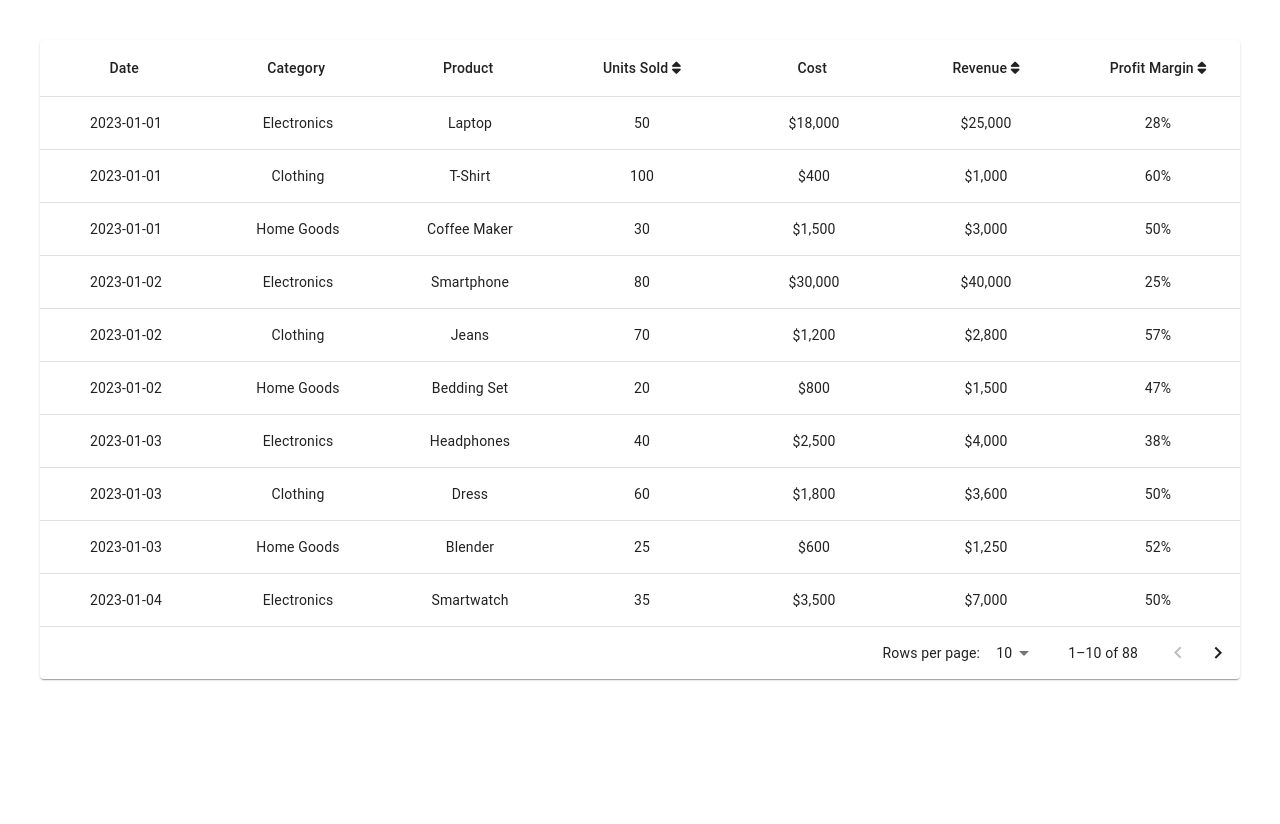
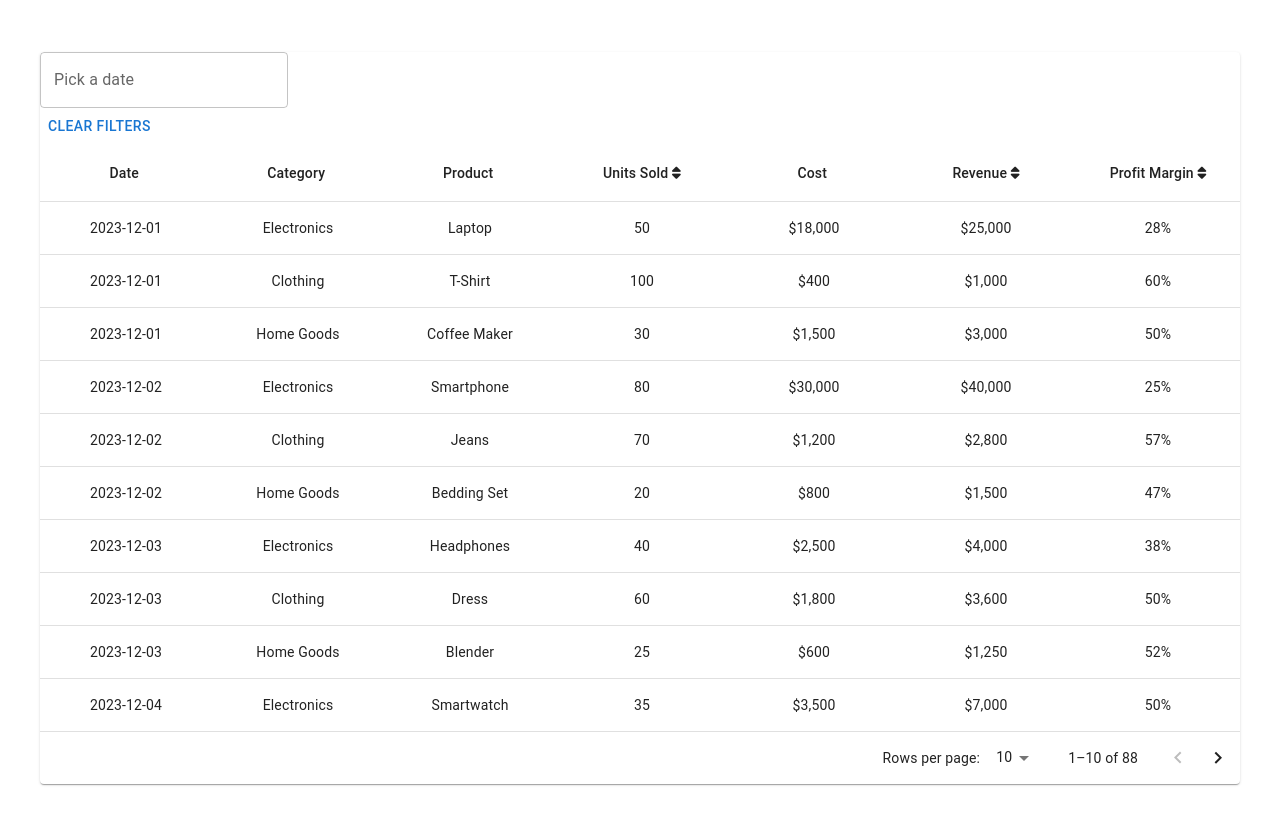
Before and after one commit to polinavafik/dashboard, a React (Vite) app: page / in a window 1280 px wide. Shown: the top 824 px of the page. Before the commit the page ends 800 px from the top, so only its background shows below. Built offline with nearby package versions, Linux system fonts and the light colour scheme.

Commit message:
feat: filter by day (w bug)

```diff
--- a/package.json
+++ b/package.json
@@ -14,8 +14,10 @@
     "@emotion/styled": "^11.11.0",
     "@fortawesome/fontawesome-free": "^6.5.1",
     "@mui/material": "^5.14.19",
+    "@mui/x-date-pickers": "^6.18.2",
     "@reduxjs/toolkit": "^1.9.7",
     "classnames": "^2.3.2",
+    "dayjs": "^1.11.10",
     "react": "^18.2.0",
     "react-dom": "^18.2.0",
     "react-redux": "^8.1.3",
--- a/src/App.css
+++ b/src/App.css
@@ -2,7 +2,7 @@
 
 #root {
   max-width: 1280px;
-  margin: 0 auto;
+  margin: 20px auto;
   padding: 2rem;
   /* text-align: center; */
 }
--- a/src/app/TableDataSlice.js
+++ b/src/app/TableDataSlice.js
@@ -2,11 +2,16 @@ import { createSlice } from "@reduxjs/toolkit";
 import { preparedData } from "../utils/data";
 
 const initialState = {
+  originData: preparedData,
   tableData: preparedData,
   sortOptions: {
     revenue: "default",
     sold: "default",
     margin: "default",
+  },
+  filters: {
+    day: null,
+    category: "all",
   },
 };
 
@@ -34,20 +39,63 @@ const TableDataSlice = createSlice({
           break;
 
         case "desc":
+          if (state.filters.day !== null || state.filters.category !== "all") {
+            state.tableData = state.tableData.slice();
+          } else {
+            state.tableData = state.originData.slice();
+          }
           state.sortOptions[column] = "default";
-          state.tableData = preparedData.slice();
+
+          // old BUG🐞 returns everything on default because of current logic
+          // new BUG🐞 I cannot recieve default unsorted tabledata, because its modified
           break;
 
         default:
           break;
       }
     },
+
+    setFilter: (state, action) => {
+      const { filterType, value } = action.payload;
+      state.filters[filterType] = value;
+
+      state.tableData = state.originData.filter(product => {
+        if (state.filters.day !== null && state.filters.day !== product.date) {
+          return false;
+        }
+
+        if (
+          state.filters.category !== "all" &&
+          state.filters.category !== product.category
+        ) {
+          return false;
+        }
+
+        return true;
+      });
+    },
+
+    clearFilters: state => {
+      state.filters = {
+        day: null,
+        category: "all",
+      };
+
+      //idk maybe?
+      (state.sortOptions = {
+        revenue: "default",
+        sold: "default",
+        margin: "default",
+      }),
+        (state.tableData = state.originData.slice());
+    },
   },
 });
 
-export const { toggleSort } = TableDataSlice.actions;
+export const { toggleSort, setFilter, clearFilters } = TableDataSlice.actions;
 
 export const selectTableData = state => state.tableData.tableData;
 export const selectSortOptions = state => state.tableData.sortOptions;
+export const selectFilters = state => state.tableData.filters;
 
 export default TableDataSlice.reducer;
--- /dev/null
+++ b/src/components/DatePickComponent.jsx
@@ -0,0 +1,21 @@
+/* eslint-disable react/prop-types */
+import dayjs from "dayjs";
+import { AdapterDayjs } from "@mui/x-date-pickers/AdapterDayjs";
+import { LocalizationProvider } from "@mui/x-date-pickers/LocalizationProvider";
+import { DatePicker } from "@mui/x-date-pickers/DatePicker";
+
+export const DatePickComponent = ({ filters, onSetDate }) => {
+  const { day } = filters;
+
+  return (
+    <LocalizationProvider dateAdapter={AdapterDayjs}>
+      <DatePicker
+        label="Pick a date"
+        value={day}
+        onChange={newValue => {
+          onSetDate(dayjs(newValue).format("YYYY-MM-DD"));
+        }}
+      />
+    </LocalizationProvider>
+  );
+};
--- a/src/components/TableComponent.jsx
+++ b/src/components/TableComponent.jsx
@@ -1,4 +1,6 @@
-import * as React from "react";
+import { useState } from "react";
+import { useSelector, useDispatch } from "react-redux";
+import cn from "classnames";
 import {
   Paper,
   Table,
@@ -8,19 +10,22 @@ import {
   TableHead,
   TablePagination,
   TableRow,
+  Button,
 } from "@mui/material";
 import { columns } from "../utils/constants";
-import { useSelector, useDispatch } from "react-redux";
 import {
   toggleSort,
+  setFilter,
+  clearFilters,
   selectTableData,
   selectSortOptions,
+  selectFilters,
 } from "../app/TableDataSlice";
-import cn from "classnames";
+import { DatePickComponent } from "./DatePickComponent";
 
 export const TableComponent = () => {
-  const [page, setPage] = React.useState(0);
-  const [rowsPerPage, setRowsPerPage] = React.useState(10);
+  const [page, setPage] = useState(0);
+  const [rowsPerPage, setRowsPerPage] = useState(10);
 
   const handleChangePage = (event, newPage) => {
     setPage(newPage);
@@ -34,13 +39,29 @@ export const TableComponent = () => {
   const dispatch = useDispatch();
   const tableData = useSelector(selectTableData);
   const sortOptions = useSelector(selectSortOptions);
+  const filters = useSelector(selectFilters);
 
   const handleSort = column => {
     dispatch(toggleSort({ column }));
   };
 
+  const handleFilterByDay = date => {
+    dispatch(setFilter({ filterType: "day", value: date }));
+  };
+
+  const handleClearFilters = () => {
+    dispatch(clearFilters());
+  };
+
   return (
     <Paper sx={{ width: "100%", overflow: "hidden" }}>
+      <div>
+        <DatePickComponent filters={filters} onSetDate={handleFilterByDay} />
+      </div>
+      <div>
+        <Button onClick={handleClearFilters}>Clear Filters</Button>
+      </div>
+
       <TableContainer sx={{ maxHeight: 600 }}>
         <Table stickyHeader aria-label="sticky table">
           <TableHead>
@@ -94,6 +115,7 @@ export const TableComponent = () => {
           </TableBody>
         </Table>
       </TableContainer>
+
       <TablePagination
         rowsPerPageOptions={[10, 25, 50]}
         component="div"
--- a/src/utils/data.js
+++ b/src/utils/data.js
@@ -3,7 +3,7 @@ import { getProfitMargin } from "../utils/getProfitMargin";
 
 export const tableData = [
   {
-    date: "2023-01-01",
+    date: "2023-12-01",
     category: "Electronics",
     name: "Laptop",
     sold: 50,
@@ -11,7 +11,7 @@ export const tableData = [
     cost: 18000,
   },
   {
-    date: "2023-01-01",
+    date: "2023-12-01",
     category: "Clothing",
     name: "T-Shirt",
     sold: 100,
@@ -19,7 +19,7 @@ export const tableData = [
     cost: 400,
   },
   {
-    date: "2023-01-01",
+    date: "2023-12-01",
     category: "Home Goods",
     name: "Coffee Maker",
     sold: 30,
@@ -27,7 +27,7 @@ export const tableData = [
     cost: 1500,
   },
   {
-    date: "2023-01-02",
+    date: "2023-12-02",
     category: "Electronics",
     name: "Smartphone",
     sold: 80,
@@ -35,7 +35,7 @@ export const tableData = [
     cost: 30000,
   },
   {
-    date: "2023-01-02",
+    date: "2023-12-02",
     category: "Clothing",
     name: "Jeans",
     sold: 70,
@@ -43,7 +43,7 @@ export const tableData = [
     cost: 1200,
   },
   {
-    date: "2023-01-02",
+    date: "2023-12-02",
     category: "Home Goods",
     name: "Bedding Set",
     sold: 20,
@@ -51,7 +51,7 @@ export const tableData = [
     cost: 800,
   },
   {
-    date: "2023-01-03",
+    date: "2023-12-03",
     category: "Electronics",
     name: "Headphones",
     sold: 40,
@@ -59,7 +59,7 @@ export const tableData = [
     cost: 2500,
   },
   {
-    date: "2023-01-03",
+    date: "2023-12-03",
     category: "Clothing",
     name: "Dress",
     sold: 60,
@@ -67,7 +67,7 @@ export const tableData = [
     cost: 1800,
   },
   {
-    date: "2023-01-03",
+    date: "2023-12-03",
     category: "Home Goods",
     name: "Blender",
     sold: 25,
@@ -75,7 +75,7 @@ export const tableData = [
     cost: 600,
   },
   {
-    date: "2023-01-04",
+    date: "2023-12-04",
     category: "Electronics",
     name: "Smartwatch",
     sold: 35,
@@ -83,7 +83,7 @@ export const tableData = [
     cost: 3500,
   },
   {
-    date: "2023-01-04",
+    date: "2023-12-04",
     category: "Clothing",
     name: "Sweater",
     sold: 45,
@@ -91,7 +91,7 @@ export const tableData = [
     cost: 1000,
   },
   {
-    date: "2023-01-04",
+    date: "2023-12-04",
     category: "Home Goods",
     name: "Vacuum Cleaner",
     sold: 15,
@@ -99,7 +99,7 @@ export const tableData = [
     cost: 800,
   },
   {
-    date: "2023-01-05",
+    date: "2023-12-05",
     category: "Electronics",
     name: "Gaming Console",
     sold: 60,
@@ -107,7 +107,7 @@ export const tableData = [
     cost: 20000,
   },
   {
-    date: "2023-01-05",
+    date: "2023-12-05",
     category: "Clothing",
     name: "Sneakers",
     sold: 90,
@@ -115,7 +115,7 @@ export const tableData = [
     cost: 2500,
   },
   {
-    date: "2023-01-05",
+    date: "2023-12-05",
     category: "Home Goods",
     name: "Cookware Set",
     sold: 25,
@@ -123,7 +123,7 @@ export const tableData = [
     cost: 1200,
   },
   {
-    date: "2023-01-06",
+    date: "2023-12-06",
     category: "Electronics",
     name: "Digital Camera",
     sold: 30,
@@ -131,7 +131,7 @@ export const tableData = [
     cost: 6000,
   },
   {
-    date: "2023-01-06",
+    date: "2023-12-06",
     category: "Clothing",
     name: "Jacket",
     sold: 40,
@@ -139,7 +139,7 @@ export const tableData = [
     cost: 2000,
   },
   {
-    date: "2023-01-06",
+    date: "2023-12-06",
     category: "Home Goods",
     name: "Air Purifier",
     sold: 15,
@@ -147,7 +147,7 @@ export const tableData = [
     cost: 800,
   },
   {
-    date: "2023-01-07",
+    date: "2023-12-07",
     category: "Electronics",
     name: "Wireless Earbuds",
     sold: 50,
@@ -155,7 +155,7 @@ export const tableData = [
     cost: 3000,
   },
   {
-    date: "2023-01-07",
+    date: "2023-12-07",
     category: "Clothing",
     name: "Skirt",
     sold: 30,
@@ -163,7 +163,7 @@ export const tableData = [
     cost: 700,
   },
   {
-    date: "2023-01-07",
+    date: "2023-12-07",
     category: "Home Goods",
     name: "Towel Set",
     sold: 20,
@@ -171,7 +171,7 @@ export const tableData = [
     cost: 400,
   },
   {
-    date: "2023-01-08",
+    date: "2023-12-08",
     category: "Electronics",
     name: "Tablet",
     sold: 45,
@@ -179,7 +179,7 @@ export const tableData = [
     cost: 10000,
   },
   {
-    date: "2023-01-08",
+    date: "2023-12-08",
     category: "Clothing",
     name: "Hat",
     sold: 25,
@@ -187,7 +187,7 @@ export const tableData = [
     cost: 600,
   },
   {
-    date: "2023-01-08",
+    date: "2023-12-08",
     category: "Home Goods",
     name: "Lamp",
     sold: 10,
@@ -195,7 +195,7 @@ export const tableData = [
     cost: 250,
   },
   {
-    date: "2023-01-09",
+    date: "2023-12-09",
     category: "Electronics",
     name: "TV",
     sold: 20,
@@ -203,7 +203,7 @@ export const tableData = [
     cost: 7000,
   },
   {
-    date: "2023-01-09",
+    date: "2023-12-09",
     category: "Clothing",
     name: "Pajamas",
     sold: 30,
@@ -211,7 +211,7 @@ export const tableData = [
     cost: 800,
   },
   {
-    date: "2023-01-09",
+    date: "2023-12-09",
     category: "Home Goods",
     name: "Wall Clock",
     sold: 15,
@@ -219,7 +219,7 @@ export const tableData = [
     cost: 400,
   },
   {
-    date: "2023-01-10",
+    date: "2023-12-10",
     category: "Electronics",
     name: "Soundbar",
     sold: 25,
@@ -227,7 +227,7 @@ export const tableData = [
     cost: 2500,
   },
   {
-    date: "2023-01-10",
+    date: "2023-12-10",
     category: "Clothing",
     name: "Sunglasses",
     sold: 40,
@@ -235,7 +235,7 @@ export const tableData = [
     cost: 1000,
   },
   {
-    date: "2023-01-10",
+    date: "2023-12-10",
     category: "Home Goods",
     name: "Outdoor Furniture",
     sold: 10,
@@ -243,7 +243,7 @@ export const tableData = [
     cost: 500,
   },
   {
-    date: "2023-01-11",
+    date: "2023-12-11",
     category: "Electronics",
     name: "Digital Watch",
     sold: 55,
@@ -251,7 +251,7 @@ export const tableData = [
     cost: 3000,
   },
   {
-    date: "2023-01-11",
+    date: "2023-12-11",
     category: "Clothing",
     name: "Hoodie",
     sold: 75,
@@ -259,7 +259,7 @@ export const tableData = [
     cost: 1800,
   },
   {
-    date: "2023-01-11",
+    date: "2023-12-11",
     category: "Home Goods",
     name: "Candle Holder",
     sold: 18,
@@ -267,7 +267,7 @@ export const tableData = [
     cost: 400,
   },
   {
-    date: "2023-01-12",
+    date: "2023-12-12",
     category: "Electronics",
     name: "Bluetooth Speaker",
     sold: 38,
@@ -275,7 +275,7 @@ export const tableData = [
     cost: 2000,
   },
   {
-    date: "2023-01-12",
+    date: "2023-12-12",
     category: "Clothing",
     name: "Pants",
     sold: 65,
@@ -283,7 +283,7 @@ export const tableData = [
     cost: 1500,
   },
   {
-    date: "2023-01-12",
+    date: "2023-12-12",
     category: "Home Goods",
     name: "Plant Pot",
     sold: 22,
@@ -291,7 +291,7 @@ export const tableData = [
     cost: 500,
   },
   {
-    date: "2023-01-13",
+    date: "2023-12-13",
     category: "Electronics",
     name: "Fitness Tracker",
     sold: 42,
@@ -299,7 +299,7 @@ export const tableData = [
     cost: 2000,
   },
   {
-    date: "2023-01-13",
+    date: "2023-12-13",
     category: "Clothing",
     name: "Dress Shirt",
     sold: 55,
@@ -307,7 +307,7 @@ export const tableData = [
     cost: 1300,
   },
   {
-    date: "2023-01-13",
+    date: "2023-12-13",
     category: "Home Goods",
     name: "Picture Frame",
     sold: 15,
@@ -315,7 +315,7 @@ export const tableData = [
     cost: 400,
   },
   {
-    date: "2023-01-14",
+    date: "2023-12-14",
     category: "Electronics",
     name: "Wireless Charger",
     sold: 28,
@@ -323,7 +323,7 @@ export const tableData = [
     cost: 1400,
   },
   {
-    date: "2023-01-14",
+    date: "2023-12-14",
     category: "Clothing",
     name: "Sweatpants",
     sold: 48,
@@ -331,7 +331,7 @@ export const tableData = [
     cost: 1200,
   },
   {
-    date: "2023-01-14",
+    date: "2023-12-14",
     category: "Home Goods",
     name: "Throw Blanket",
     sold: 20,
@@ -339,7 +339,7 @@ export const tableData = [
     cost: 500,
   },
   {
-    date: "2023-01-15",
+    date: "2023-12-15",
     category: "Electronics",
     name: "Smart Thermostat",
     sold: 35,
@@ -347,7 +347,7 @@ export const tableData = [
     cost: 1800,
   },
   {
-    date: "2023-01-15",
+    date: "2023-12-15",
     category: "Clothing",
     name: "Scarf",
     sold: 25,
@@ -355,7 +355,7 @@ export const tableData = [
     cost: 600,
   },
   {
-    date: "2023-01-15",
+    date: "2023-12-15",
     category: "Home Goods",
     name: "Bookshelf",
     sold: 12,
@@ -363,7 +363,7 @@ export const tableData = [
     cost: 600,
   },
   {
-    date: "2023-01-16",
+    date: "2023-12-16",
     category: "Electronics",
     name: "VR Headset",
     sold: 20,
@@ -371,7 +371,7 @@ export const tableData = [
     cost: 4000,
   },
   {
-    date: "2023-01-16",
+    date: "2023-12-16",
     category: "Clothing",
     name: "Winter Jacket",
     sold: 30,
@@ -379,7 +379,7 @@ export const tableData = [
     cost: 750,
   },
   {
-    date: "2023-01-16",
+    date: "2023-12-16",
     category: "Home Goods",
     name: "Desk Organizer",
     sold: 18,
@@ -387,7 +387,7 @@ export const tableData = [
     cost: 450,
   },
   {
-    date: "2023-01-17",
+    date: "2023-12-17",
     category: "Electronics",
     name: "Portable Charger",
     sold: 25,
@@ -395,7 +395,7 @@ export const tableData = [
     cost: 1200,
   },
   {
-    date: "2023-01-17",
+    date: "2023-12-17",
     category: "Clothing",
     name: "Gloves",
     sold: 22,
@@ -403,7 +403,7 @@ export const tableData = [
     cost: 550,
   },
   {
-    date: "2023-01-17",
+    date: "2023-12-17",
     category: "Home Goods",
     name: "Cushions",
     sold: 15,
@@ -411,7 +411,7 @@ export const tableData = [
     cost: 350,
   },
   {
-    date: "2023-01-18",
+    date: "2023-12-18",
     category: "Electronics",
     name: "Wireless Mouse",
     sold: 28,
@@ -419,7 +419,7 @@ export const tableData = [
     cost: 1400,
   },
   {
-    date: "2023-01-18",
+    date: "2023-12-18",
     category: "Clothing",
     name: "Beanie",
     sold: 20,
@@ -427,7 +427,7 @@ export const tableData = [
     cost: 500,
   },
   {
-    date: "2023-01-18",
+    date: "2023-12-18",
     category: "Home Goods",
     name: "Shoe Rack",
     sold: 10,
@@ -435,7 +435,7 @@ export const tableData = [
     cost: 250,
   },
   {
-    date: "2023-01-19",
+    date: "2023-12-19",
     category: "Electronics",
     name: "Bluetooth Earphones",
     sold: 35,
@@ -443,7 +443,7 @@ export const tableData = [
     cost: 1600,
   },
   {
-    date: "2023-01-19",
+    date: "2023-12-19",
     category: "Clothing",
     name: "Polo Shirt",
     sold: 18,
@@ -451,7 +451,7 @@ export const tableData = [
     cost: 450,
   },
   {
-    date: "2023-01-19",
+    date: "2023-12-19",
     category: "Home Goods",
     name: "Laptop Stand",
     sold: 15,
@@ -459,7 +459,7 @@ export const tableData = [
     cost: 350,
   },
   {
-    date: "2023-01-20",
+    date: "2023-12-20",
     category: "Electronics",
     name: "Webcam",
     sold: 22,
@@ -467,7 +467,7 @@ export const tableData = [
     cost: 1000,
   },
   {
-    date: "2023-01-20",
+    date: "2023-12-20",
     category: "Clothing",
     name: "Socks",
     sold: 25,
@@ -475,7 +475,7 @@ export const tableData = [
     cost: 600,
   },
   {
-    date: "2023-01-20",
+    date: "2023-12-20",
     category: "Home Goods",
     name: "Mirror",
     sold: 12,
@@ -483,7 +483,7 @@ export const tableData = [
     cost: 300,
   },
   {
-    date: "2023-01-21",
+    date: "2023-12-21",
     category: "Electronics",
     name: "Power Bank",
     sold: 30,
@@ -491,7 +491,7 @@ export const tableData = [
     cost: 1500,
   },
   {
-    date: "2023-01-21",
+    date: "2023-12-21",
     category: "Clothing",
     name: "Denim Jacket",
     sold: 15,
@@ -499,7 +499,7 @@ export const tableData = [
     cost: 350,
   },
   {
-    date: "2023-01-21",
+    date: "2023-12-21",
     category: "Home Goods",
     name: "Shower Curtain",
     sold: 20,
@@ -507,7 +507,7 @@ export const tableData = [
     cost: 500,
   },
   {
-    date: "2023-01-22",
+    date: "2023-12-22",
     category: "Electronics",
     name: "Fitness Smartwatch",
     sold: 40,
@@ -515,7 +515,7 @@ export const tableData = [
     cost: 2000,
   },
   {
-    date: "2023-01-22",
+    date: "2023-12-22",
     category: "Clothing",
     name: "Cardigan",
     sold: 18,
@@ -523,7 +523,7 @@ export const tableData = [
     cost: 450,
   },
   {
-    date: "2023-01-22",
+    date: "2023-12-22",
     category: "Home Goods",
     name: "Candles",
     sold: 25,
@@ -531,7 +531,7 @@ export const tableData = [
     cost: 600,
   },
   {
-    date: "2023-01-23",
+    date: "2023-12-23",
     category: "Electronics",
     name: "Wireless Keyboard",
     sold: 22,
@@ -539,7 +539,7 @@ export const tableData = [
     cost: 1000,
   },
   {
-    date: "2023-01-23",
+    date: "2023-12-23",
     category: "Clothing",
     name: "Summer Dress",
     sold: 30,
@@ -547,7 +547,7 @@ export const tableData = [
     cost: 750,
   },
   {
-    date: "2023-01-23",
+    date: "2023-12-23",
     category: "Home Goods",
     name: "Picture Frame",
     sold: 15,
@@ -555,7 +555,7 @@ export const tableData = [
     cost: 350,
   },
   {
-    date: "2023-01-24",
+    date: "2023-12-24",
     category: "Electronics",
     name: "Bluetooth Headset",
     sold: 28,
@@ -563,7 +563,7 @@ export const tableData = [
     cost: 1400,
   },
   {
-    date: "2023-01-24",
+    date: "2023-12-24",
     category: "Clothing",
     name: "Shorts",
     sold: 35,
@@ -571,7 +571,7 @@ export const tableData = [
     cost: 900,
   },
   {
-    date: "2023-01-24",
+    date: "2023-12-24",
     category: "Home Goods",
     name: "Desk Lamp",
     sold: 12,
@@ -579,7 +579,7 @@ export const tableData = [
     cost: 300,
   },
   {
-    date: "2023-01-25",
+    date: "2023-12-25",
     category: "Electronics",
     name: "Smart Home Hub",
     sold: 18,
@@ -587,7 +587,7 @@ export const tableData = [
     cost: 900,
   },
   {
-    date: "2023-01-25",
+    date: "2023-12-25",
     category: "Clothing",
     name: "Tank Top",
     sold: 25,
@@ -595,7 +595,7 @@ export const tableData = [
     cost: 600,
   },
   {
-    date: "2023-01-26",
+    date: "2023-12-26",
     category: "Clothing",
     name: "Graphic T-Shirt",
     sold: 28,
@@ -603,7 +603,7 @@ export const tableData = [
     cost: 700,
   },
   {
-    date: "2023-01-26",
+    date: "2023-12-26",
     category: "Home Goods",
     name: "Wall Art",
     sold: 10,
@@ -611,7 +611,7 @@ export const tableData = [
     cost: 250,
   },
   {
-    date: "2023-01-27",
+    date: "2023-12-27",
     category: "Electronics",
     name: "Wireless Printer",
     sold: 20,
@@ -619,7 +619,7 @@ export const tableData = [
     cost: 1000,
   },
   {
-    date: "2023-01-27",
+    date: "2023-12-27",
     category: "Clothing",
     name: "Sweatshirt",
     sold: 25,
@@ -627,7 +627,7 @@ export const tableData = [
     cost: 600,
   },
   {
-    date: "2023-01-27",
+    date: "2023-12-27",
     category: "Home Goods",
     name: "Pillow Set",
     sold: 15,
@@ -635,7 +635,7 @@ export const tableData = [
     cost: 400,
   },
   {
-    date: "2023-01-28",
+    date: "2023-12-28",
     category: "Electronics",
     name: "Smart Scale",
     sold: 18,
@@ -643,7 +643,7 @@ export const tableData = [
     cost: 900,
   },
   {
-    date: "2023-01-28",
+    date: "2023-12-28",
     category: "Clothing",
     name: "Flannel Shirt",
     sold: 22,
@@ -651,7 +651,7 @@ export const tableData = [
     cost: 550,
   },
   {
-    date: "2023-01-28",
+    date: "2023-12-28",
     category: "Home Goods",
     name: "Plant Stand",
     sold: 12,
@@ -659,7 +659,7 @@ export const tableData = [
     cost: 300,
   },
   {
-    date: "2023-01-29",
+    date: "2023-12-29",
     category: "Electronics",
     name: "Action Camera",
     sold: 30,
@@ -667,7 +667,7 @@ export const tableData = [
     cost: 1500,
   },
   {
-    date: "2023-01-29",
+    date: "2023-12-29",
     category: "Clothing",
     name: "Leggings",
     sold: 18,
@@ -675,7 +675,7 @@ export const tableData = [
     cost: 450,
   },
   {
-    date: "2023-01-29",
+    date: "2023-12-29",
     category: "Home Goods",
     name: "Vase",
     sold: 20,
@@ -683,7 +683,7 @@ export const tableData = [
     cost: 500,
   },
   {
-    date: "2023-01-30",
+    date: "2023-12-30",
     category: "Electronics",
     name: "Robot Vacuum",
     sold: 25,
@@ -691,7 +691,7 @@ export const tableData = [
     cost: 1200,
   },
   {
-    date: "2023-01-30",
+    date: "2023-12-30",
     category: "Clothing",
     name: "Baseball Cap",
     sold: 12,
@@ -699,7 +699,7 @@ export const tableData = [
     cost: 300,
   },
   {
-    date: "2023-01-30",
+    date: "2023-12-30",
     category: "Home Goods",
     name: "Curtains",
     sold: 15,
```
Also changed, not shown: 2 other files (tests, documents, lock files or other folders).
